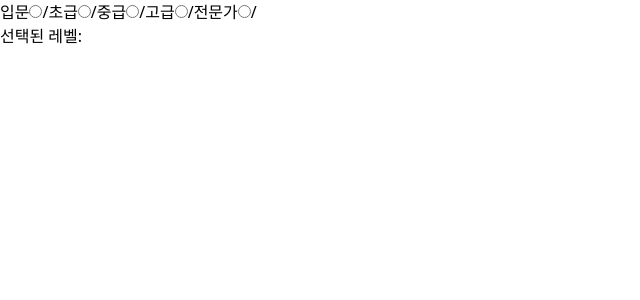
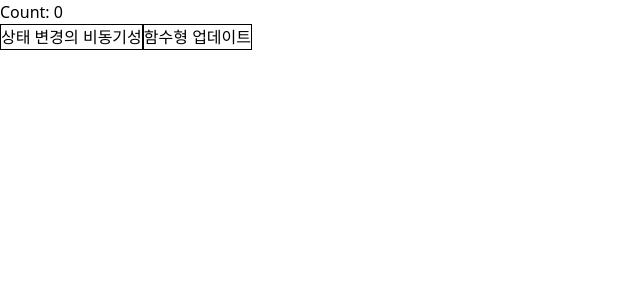
Before and after one commit to easyaneasy/learning, a React (Vite) app in the folder react/my-react-app/: page / in a window 1280 px wide. Shown: the top 300 px of the page, without its empty margins (0-640 px from the left). Built offline with nearby package versions, Linux system fonts and the light colour scheme.

Commit message:
react 상태 변경 고급 커밋

```diff
--- a/react/my-react-app/src/components/StateAdvanced/Container.jsx
+++ b/react/my-react-app/src/components/StateAdvanced/Container.jsx
@@ -1,11 +1,13 @@
 import React from 'react'
-import RadioButtons from './RadioButtons'
+//import RadioButtons from './RadioButtons'
+import Counter from './Counter'
 
 
 export default function Container() {
   return (
     <div>
-        <RadioButtons></RadioButtons>
+        {/* <RadioButtons></RadioButtons> */}
+        <Counter></Counter>
     </div>
   )
 }
--- /dev/null
+++ b/react/my-react-app/src/components/StateAdvanced/Counter.jsx
@@ -0,0 +1,35 @@
+import { useState } from "react";
+
+export default function Counter() {
+  const [count, setCount] = useState(0);
+
+  const handleIncrement = () => {
+    setCount(count + 1); // 0 + 1 -> count = 1
+    setCount(count + 1); // 0 + 1 -> count = 1
+    setCount(count + 1); // 0 + 1 -> count = 1
+    setCount(count + 1); // 0 + 1 -> count = 1
+  };
+
+  function handleIncrementFunctional() {
+    // prevCount = 0 시작
+    setCount((prevCount) => prevCount + 1); // 0 + 1 -> count = 1
+    // prevCount = 1
+    setCount((prevCount) => prevCount + 1); // 1 + 1 -> count = 2
+    // prevCount = 2
+    setCount((prevCount) => prevCount + 1); // 2 + 1 -> count = 3
+    setCount((prevCount) => prevCount + 1);
+    console.log(count);
+  }
+
+  return (
+    <div>
+      <p>Count: {count}</p>
+      <button className="border" onClick={handleIncrement}>
+        상태 변경의 비동기성
+      </button>
+      <button className="border" onClick={handleIncrementFunctional}>
+        함수형 업데이트
+      </button>
+    </div>
+  );
+}
```
Also changed, not shown: react/my-react-app/src/App.jsx (line endings or trailing spaces).
